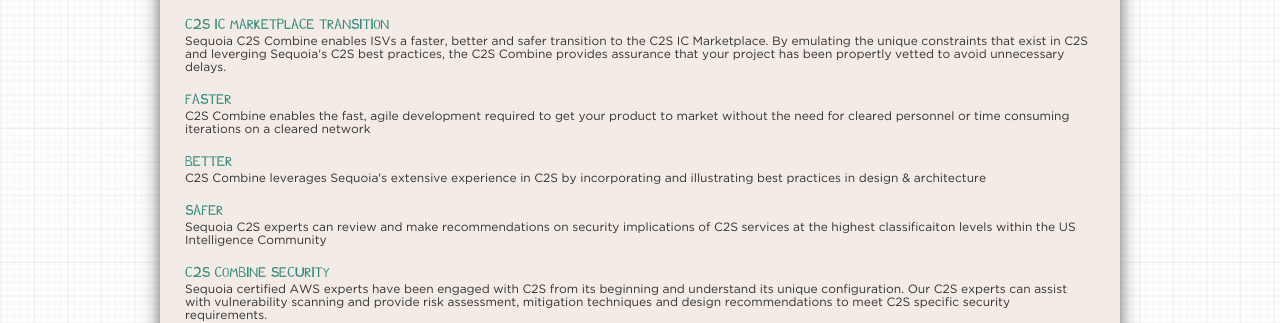
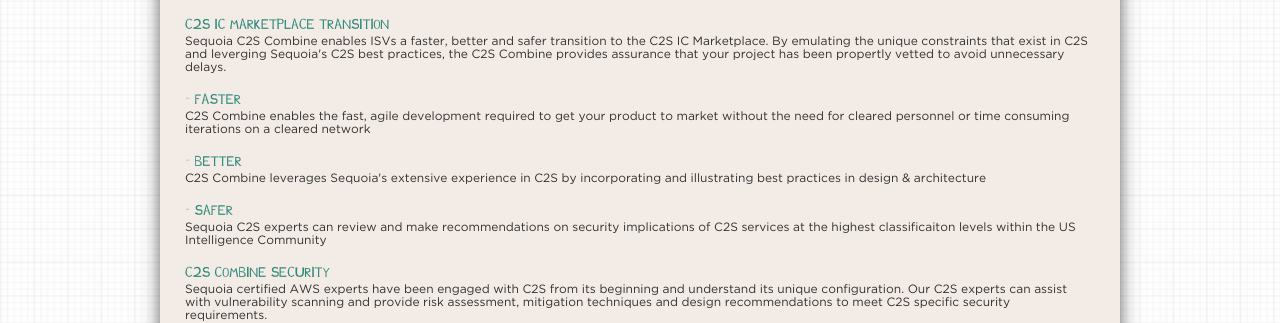
Before and after one commit to sequoiainc/www.sequoiainc.com, a Jekyll site: the page built from c2s/index.html, in a window 1280 px wide. Shown: the part 308-631 px from the top of the page. Built offline with Jekyll 4.4.1, drawn with Linux system fonts in a browser that asks for light colours.

Commit message:
Update index.html

```diff
--- a/c2s/index.html
+++ b/c2s/index.html
@@ -14,11 +14,11 @@
     <div class="what_we_do-item">
       <h1 class="what_we_do-item_heading">C2S IC Marketplace Transition</h2>
       <p>Sequoia C2S Combine enables ISVs a faster, better and safer transition to the C2S IC Marketplace.  By emulating the unique constraints that exist in C2S and leverging Sequoia's C2S best practices, the C2S Combine provides assurance that your project has been propertly vetted to avoid unnecessary delays.</p>
-      <h1 class="what_we_do-item_heading">FASTER</h2>
+      <h1 class="what_we_do-item_heading">  -  FASTER</h2>
       <p>C2S Combine enables the fast, agile development required to get your product to market without the need for cleared personnel or time consuming iterations on a cleared network</p>
-       <h1 class="what_we_do-item_heading">BETTER</h2>
+       <h1 class="what_we_do-item_heading"> -  BETTER</h2>
        <p>C2S Combine leverages Sequoia's extensive experience in C2S by incorporating and illustrating best practices in design & architecture</p>
-    <h1 class="what_we_do-item_heading">Safer</h2>
+    <h1 class="what_we_do-item_heading"> -  SAFER</h2>
     <p>Sequoia C2S experts can review and make recommendations on security implications of C2S services at the highest classificaiton levels within the US Intelligence Community</p>
     </div>
     <div class="what_we_do-item">
```
